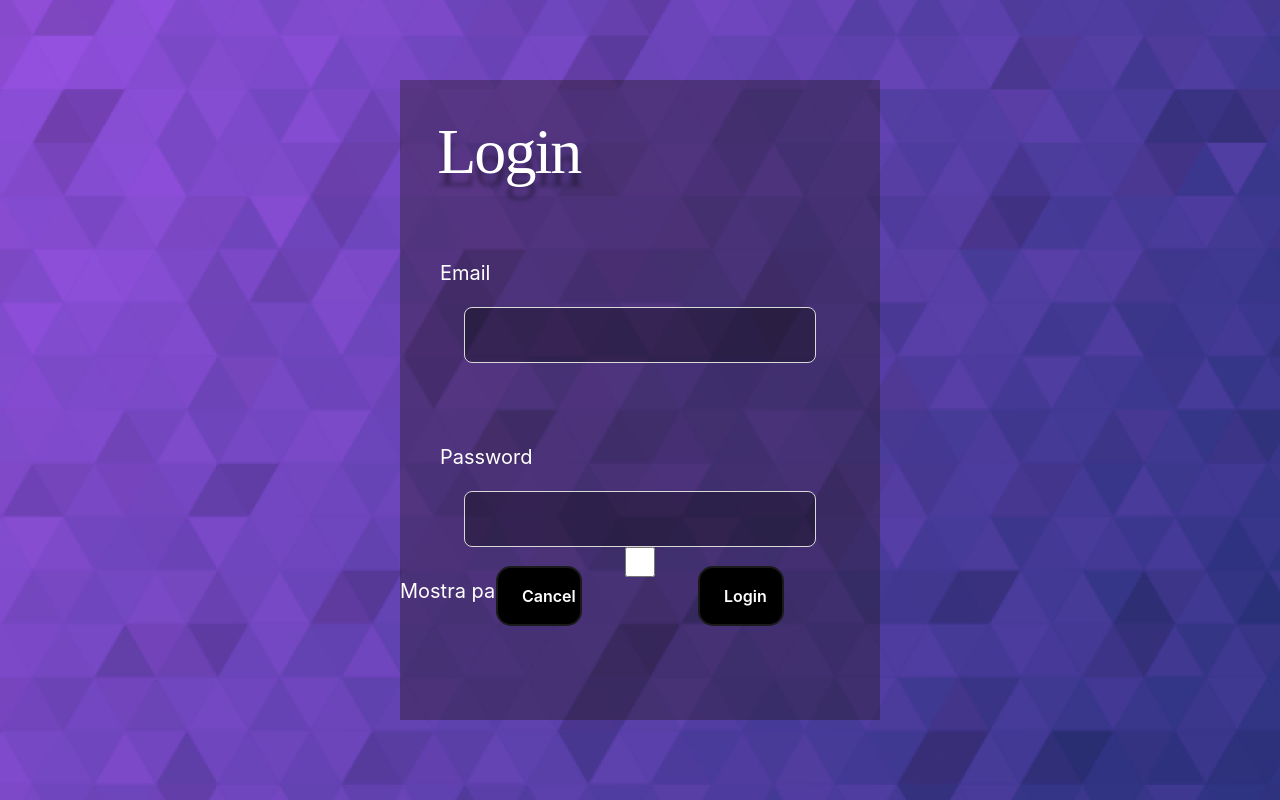
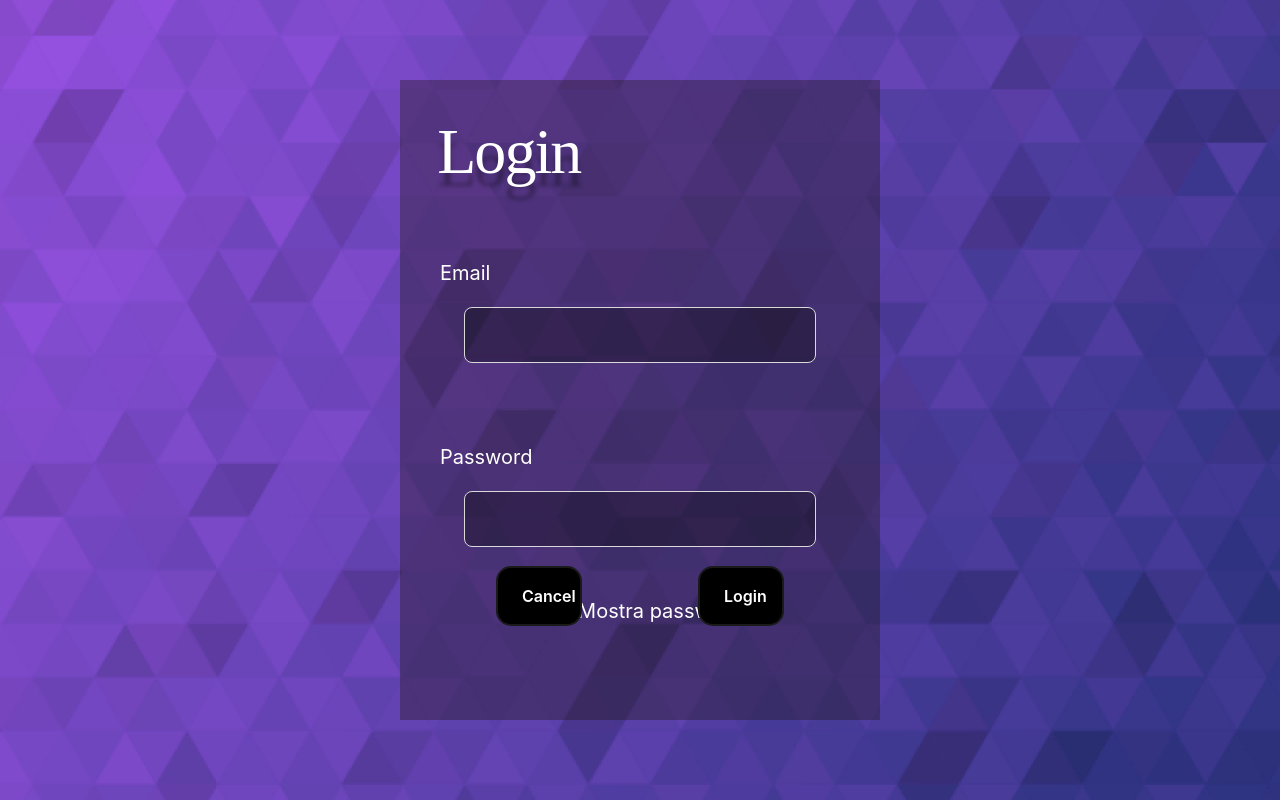
Before and after one commit to Classi-di-Andrea-Trentini/progetto-secondo-quadrimestre-gavatta-kushnir-lutteri-zorza, an Angular app in the folder game-pulse/: page / in a window 1280 px wide. Built offline with nearby package versions, Linux system fonts and the light colour scheme.

Commit message:
terminato mostra password

```diff
--- a/game-pulse/src/app/login/login.component.css
+++ b/game-pulse/src/app/login/login.component.css
@@ -69,7 +69,7 @@ body {
   margin: 0 auto;
 }
 
-input {
+#passwordField, #emailField {
   padding: 15px;
   color: white;
   font-size: medium;
@@ -101,7 +101,13 @@ input {
   transform: translateX(-50%);
 }
 
-
+.mostrapassword{
+  display: flex;
+  align-items: center;
+  margin: 30px;
+  gap: 20px;
+  justify-content: center;
+}
 
 
 
--- a/game-pulse/src/app/login/login.component.html
+++ b/game-pulse/src/app/login/login.component.html
@@ -7,19 +7,20 @@
       <div class="email-text">
         <p>Email</p>
       </div>
-      <input type="text" /><!-- [(ngModel)]="email" -->
+      <input type="text" id="emailField"/><!-- [(ngModel)]="email" -->
     </div>
     <div class="password">
       <div class="password-text">
         <p>Password</p>
       </div>
 
-      <input
-        [type]="showPassword ? 'text' : 'password'"
-      /><!-- [(ngModel)]="password" -->
-      <input type="checkbox" (click)="togglePasswordVisibility()" /> Mostra
-      password
+      <input id="passwordField" [type]="showPassword ? 'text' : 'password'" />
+      <div class="mostrapassword">
+        <input type="checkbox"  (click)="togglePasswordVisibility()" />
+        <p>Mostra password</p>
+      </div>
     </div>
+
     <div class="buttonlogincontainer">
       <button class="button-27" role="button">
         <!-- (click)="login()" -->
```
